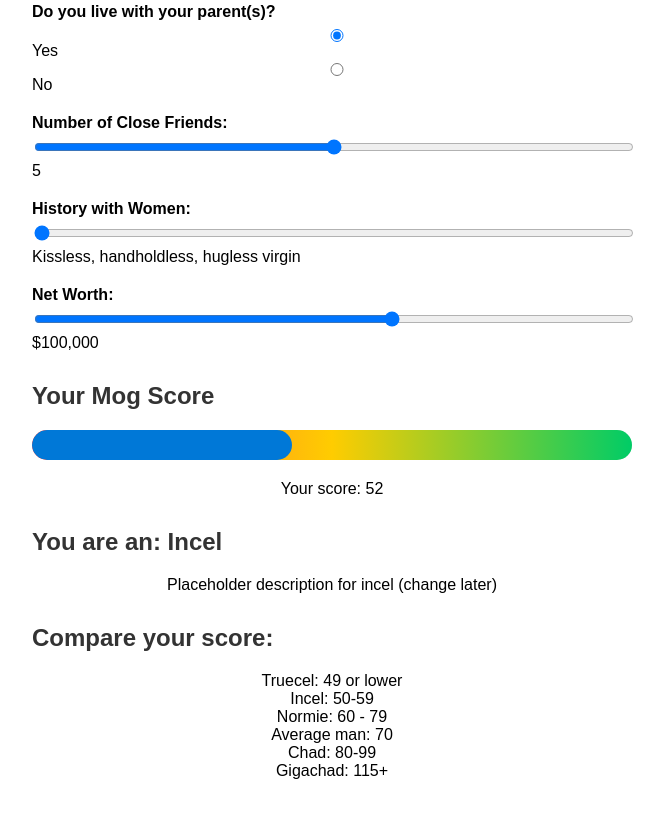
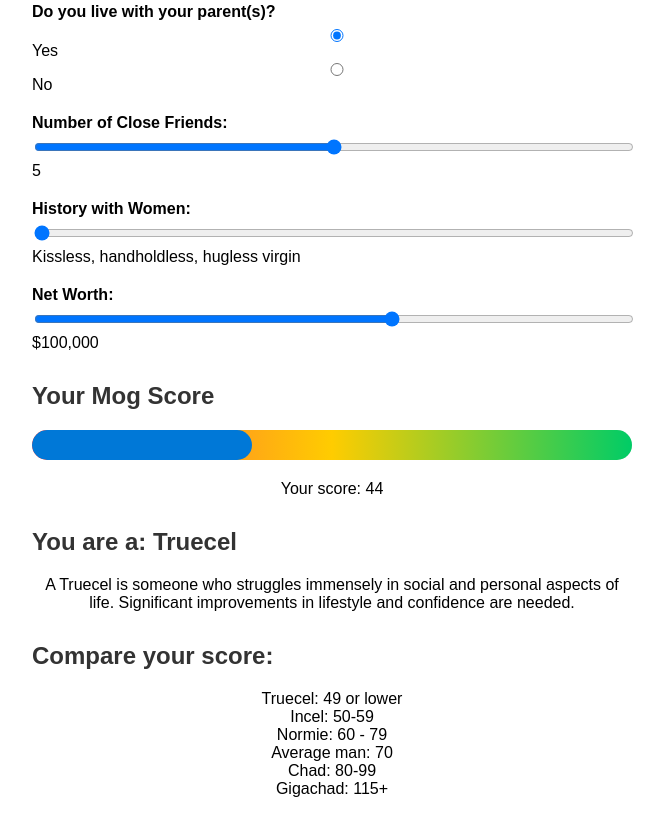
Before and after one commit to hubgituser2997/mog-calculator, a plain HTML site: page index.html in a window 1280 px wide. Shown: the part 1559-2395 px from the top of the page, without its empty margins (308-972 px from the left). Drawn offline with Linux system fonts and the light colour scheme.

Commit message:
Update index.html

```diff
--- a/index.html
+++ b/index.html
@@ -627,11 +627,17 @@
             if (face <= 3) {
                 score -= 2; // Apply penalty for terrible face
             }
-            if (netWorth >= 1000000) {
-                score += 4; // Apply bonus for being rich
+            if (autismSpectrum <= 1) {
+                score -= 4; // Apply penalty for autism
             }
-            if (netWorth >= 10000000) {
-                score += 8; // Apply bonus for being very rich
+            if (autismSpectrum <= 0) {
+                score -= 4; // Apply penalty for severe autism
+            }
+            if (netWorth >= 4) {
+                score += 3; // Apply bonus for being rich ($1M)
+            }
+            if (netWorth >= 5) {
+                score += 6; // Apply bonus for being very rich ($10M)
             }
 
             // Set minimum possible score to zero
```
